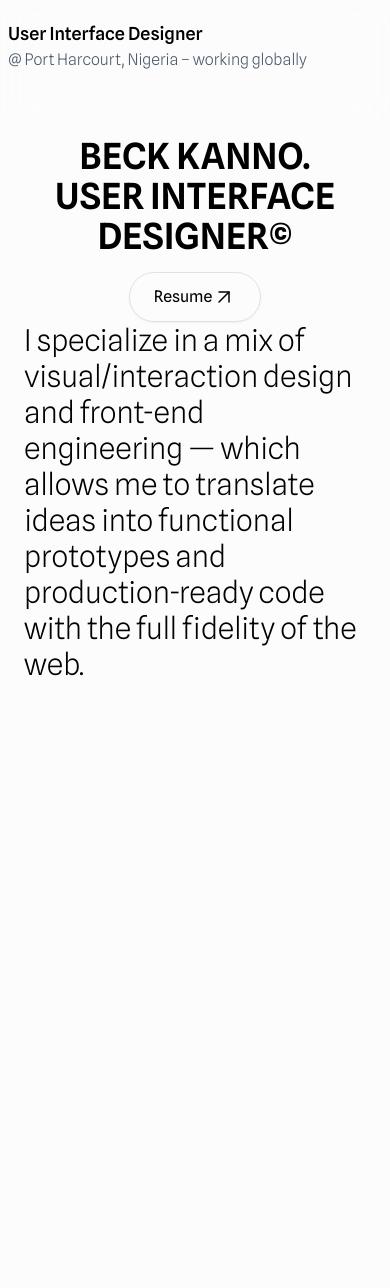
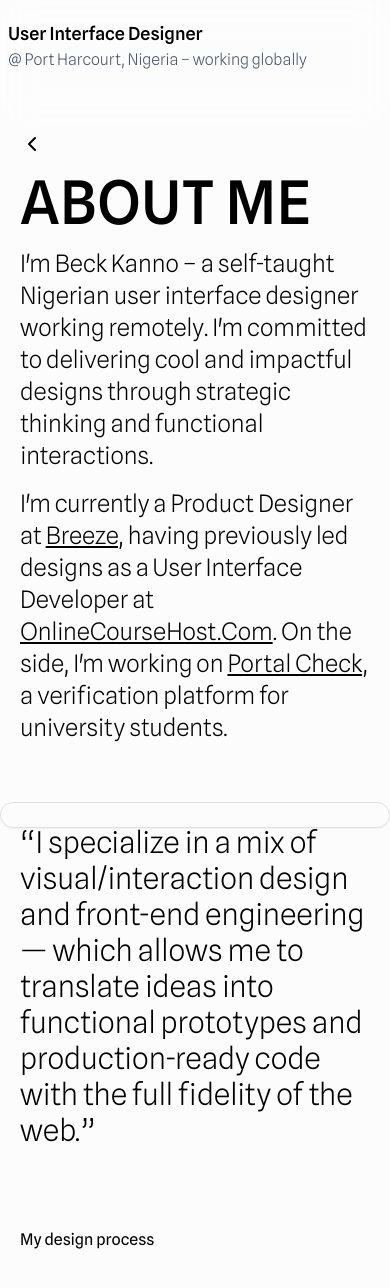
Before and after one commit to altBeck/khoronos, a React (Vite) app: page /me in a window 390 px wide. Shown: the top 1288 px of the page. Before the commit the page ends 844 px from the top, so only its background shows below. Built offline with nearby package versions, Linux system fonts and the light colour scheme.

Commit message:
bottom mobile nav + about page

```diff
--- a/src/App.jsx
+++ b/src/App.jsx
@@ -1,13 +1,23 @@
-import './App.css'
+import { BrowserRouter as Router, Routes, Route } from 'react-router-dom';
+
+import './App.css';
+import { Nav, NavBar } from './components';
 import { Home, FC, ME } from './pages';
 
 function App() {
 
   return (
     <>
-      <div>
-        <Home />
-      </div>
+      <Router>
+        <Nav />
+        <NavBar />
+
+        <Routes>
+          <Route exact path='/' element={<Home />} />
+          <Route exact path='/me' element={<ME />} />
+          <Route exact path='/fc' element={<FC />} />
+        </Routes>
+      </Router>
     </>
   )
 }
--- a/src/components/header/Header.jsx
+++ b/src/components/header/Header.jsx
@@ -24,9 +24,6 @@ const Header = () => {
       </button>
 
 
-      <div>
-        <p className="text-3xl font-light">I specialize in a mix of visual/interaction design and front-end engineering — which allows me to translate ideas into functional prototypes and production-ready code with the full fidelity of the web.</p>
-      </div>
     </div>
 
   )
--- a/src/components/index.js
+++ b/src/components/index.js
@@ -1,3 +1,4 @@
 export { default as Nav } from './nav/Nav';
+export { default as NavBar } from './navbar/NavBar';
 export { default as Links } from './links/Links';
 export { default as Header } from './header/Header';
--- /dev/null
+++ b/src/components/navbar/NavBar.jsx
@@ -0,0 +1,10 @@
+
+const NavBar = () => {
+  return (
+    <nav className="my-4 visible block sm:hidden fixed bottom-0 z-50 w-full -translate-x-1/2 px-6 py-3 border-[0.5px] border-[#E1E0E5] rounded-[99px] shado left-1/2 ">
+
+    </nav>
+  )
+}
+
+export default NavBar
--- a/src/index.css
+++ b/src/index.css
@@ -7,7 +7,7 @@
 body {
   max-width: 1280px;
   margin: 0 auto;
-  padding: 1.5rem;
+  padding: 1.25rem;
 }
 
 .shado {
--- a/src/pages/f+c/FC.jsx
+++ b/src/pages/f+c/FC.jsx
@@ -1,7 +1,9 @@
 
 const FC = () => {
   return (
-    <div>FC</div>
+    <div>
+      <p>These are selected works I've created from scratch using Figma + code. Enjoy!</p>
+    </div>
   )
 }
 
--- a/src/pages/home/Home.jsx
+++ b/src/pages/home/Home.jsx
@@ -1,9 +1,8 @@
-import { Nav, Header } from '../../components';
+import { Header } from '../../components';
 
 const Home = () => {
   return (
     <div className="App">
-      <Nav />
       <Header />
     </div>
   )
--- a/src/pages/me/ME.jsx
+++ b/src/pages/me/ME.jsx
@@ -1,7 +1,31 @@
-
+import left from "../../assets/chevron-left.svg";
 const ME = () => {
   return (
-    <div>ME</div>
+    <div className="py-28">
+      <button className="pb-4">
+        <a href="/" className="font-light">
+          <img src={left}/>
+        </a>
+      </button>
+      <div className="xl:pt-5">
+        <h1 className="text-6xl xl:text-[84px] font-medium">ABOUT ME</h1>
+
+        <div className="pt-4">
+          <p className="text-2xl font-light">I'm Beck Kanno – a self-taught Nigerian user interface designer working remotely. I'm committed to delivering cool and impactful designs through strategic thinking and functional interactions.</p>
+
+          <p className="text-2xl font-light pt-4">I'm currently a Product Designer at <a className="underline" href="https://www.breeze.africa/" target="_blank" rel="noopener noreferrer">Breeze</a>, having previously led designs as a User Interface Developer at <a className="underline" href="https://onlinecoursehost.com" target="_blank" rel="noopener noreferrer">OnlineCourseHost.Com</a>. On the side, I'm working on <a className="underline" href="https://portalcheck.vercel.app" target="_blank" rel="noopener noreferrer">Portal Check</a>, a verification platform for university students.</p>
+        </div>
+      </div>
+
+
+      <div className="my-20 xl:my-48">
+        <q className="text-3xl font-light text-center">I specialize in a mix of visual/interaction design and front-end engineering — which allows me to translate ideas into functional prototypes and production-ready code with the full fidelity of the web.</q>
+      </div>
+
+      <div>
+        <h3 className="xl:text-4xl">My design process</h3>
+      </div>
+    </div>
   )
 }
 
```
Also changed, not shown: src/assets/chevron-left.svg (added).
